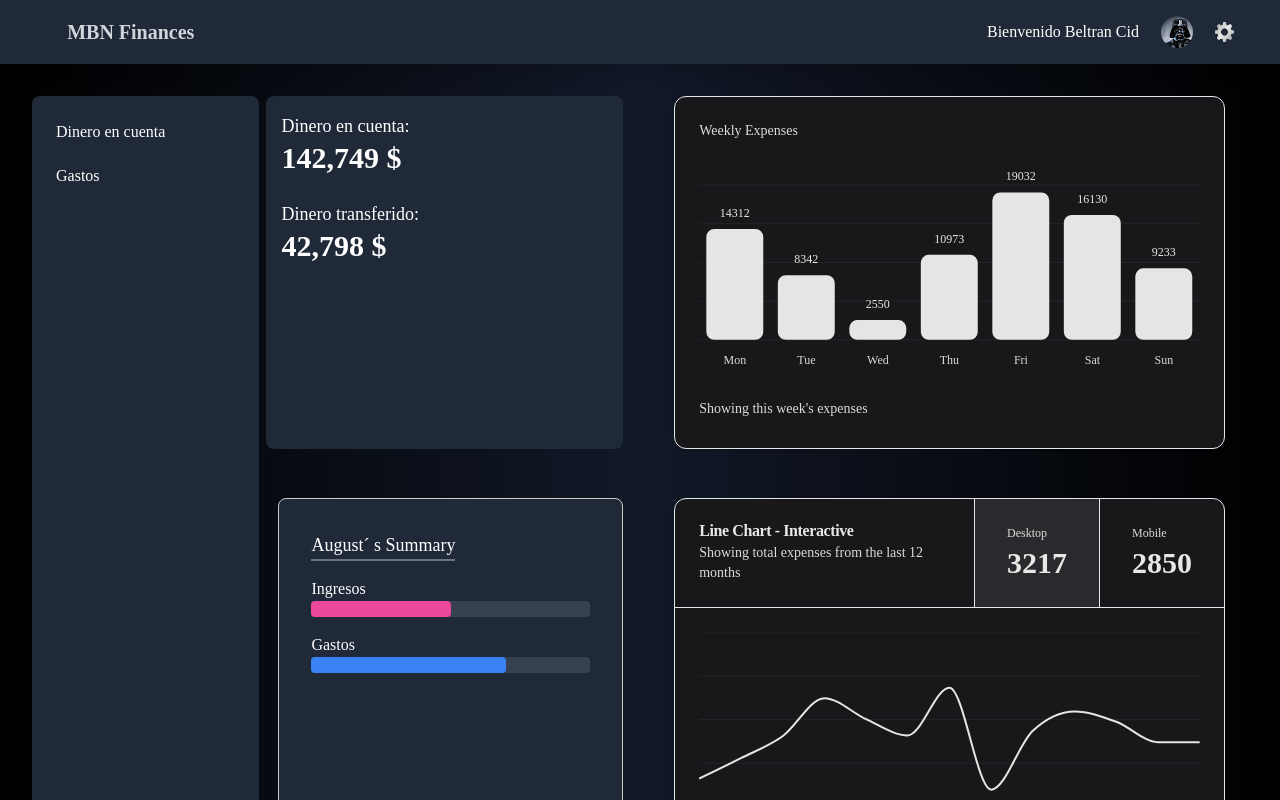
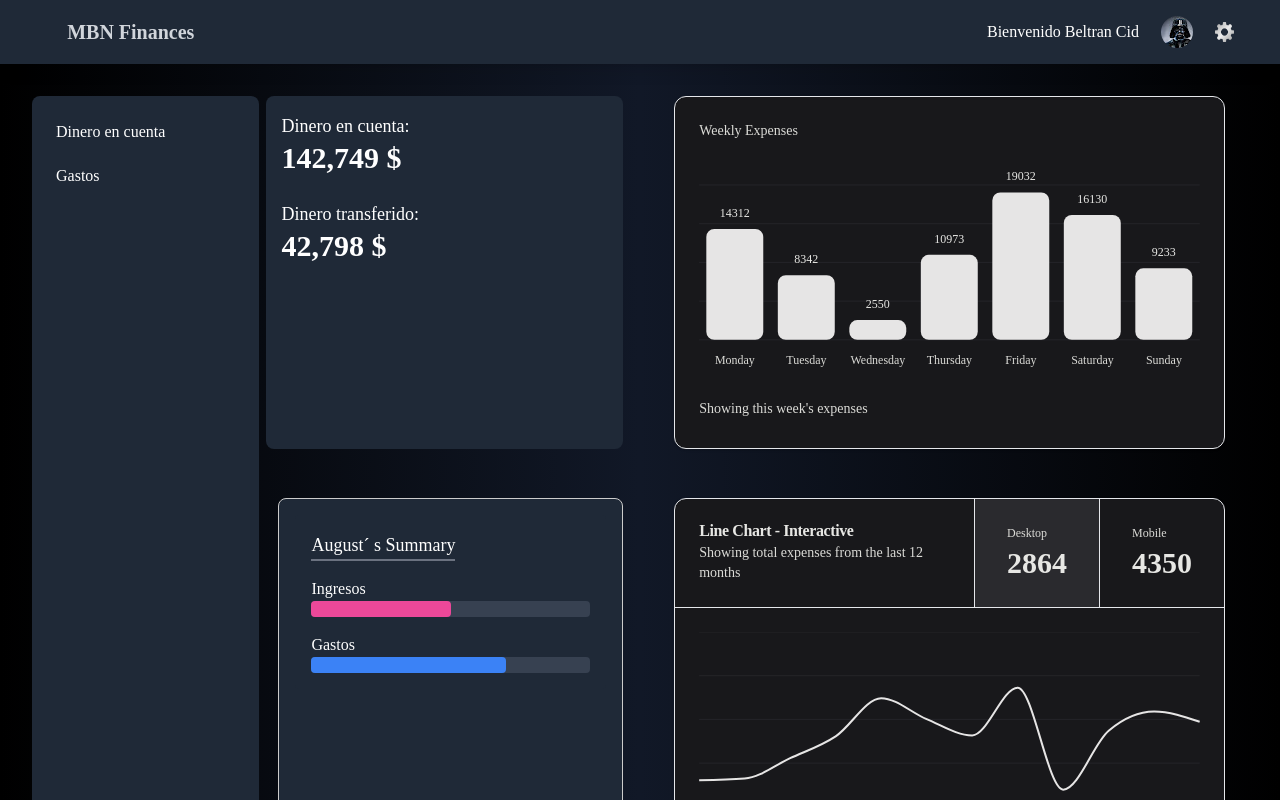
Before and after one commit to Beltru/MBN-Finances-Front-End, a Next.js app in the folder mbn/: page /home in a window 1280 px wide. Built offline with nearby package versions, Linux system fonts and the light colour scheme; a web font is replaced by a local one.

Commit message:
agregando fechas en graficos

```diff
--- a/mbn/app/home/page.jsx
+++ b/mbn/app/home/page.jsx
@@ -2,7 +2,7 @@
 import { useState } from 'react';
 
 import Resumen from "../../components/Resumen"
-import Gastos from "../../components/Gastos"
+import Gastos from "../../components/Gastos-semanales"
 import Navbar from "../../components/Navbar";
 import Chart from "../../components/Chart";
 
--- a/mbn/components/Chart.tsx
+++ b/mbn/components/Chart.tsx
@@ -21,6 +21,8 @@ import {
 export const description = "An interactive line chart"
 
 const chartData = [
+  // Datos de tráfico mensual para 2024, corregidos
+  { date: "2024-01-01", desktop: 91, mobile: 1800 },
   { date: "2024-02-01", desktop: 97, mobile: 180 },
   { date: "2024-03-01", desktop: 167, mobile: 120 },
   { date: "2024-04-01", desktop: 242, mobile: 260 },
@@ -31,10 +33,11 @@ const chartData = [
   { date: "2024-09-01", desktop: 59, mobile: 110 },
   { date: "2024-10-01", desktop: 261, mobile: 190 },
   { date: "2024-11-01", desktop: 327, mobile: 350 },
-  { date: "2024-12-01", desktop: 292, mobile: 210 },
-  { date: "2024", desktop: 222, mobile: 150 },
-  { date: "2024", desktop: 222, mobile: 150 },
-]
+  { date: "2024-12-01", desktop: 292, mobile: 210 }, // Diciembre corregido
+];
+
+// Exportar los datos si se va a usar en otro módulo
+
 
 const chartConfig = {
   views: {
@@ -112,9 +115,7 @@ const Chart = () => {
               minTickGap={12}
               tickFormatter={(value) => {
                 const date = new Date(value)
-                return date.toLocaleDateString("en-US", {
-                  month: "short",
-                })
+                return date.toLocaleDateString("en-US", {month: "short",})
               }}
             />
             <ChartTooltip
@@ -123,9 +124,7 @@ const Chart = () => {
                   className="w-[150px]"
                   nameKey="views"
                   labelFormatter={(value) => {
-                    return new Date(value).toLocaleDateString("en-US", {
-                      month: "short"
-                    })
+                    return new Date(value).toLocaleDateString("en-US", { month: "short"})
                   }}
                 />
               }
--- a/mbn/components/Gastos.tsx
+++ b/mbn/components/Gastos-semanales.tsx
@@ -23,13 +23,13 @@ import {
 export const description = "A bar chart with a label"
 
 const chartData = [
-  { month: "Monday", desktop: 14312 },
-  { month: "Tuesday", desktop: 8342 },
-  { month: "Wednesday", desktop: 2550 },
-  { month: "Thursday", desktop: 10973 },
-  { month: "Friday", desktop: 19032 },
-  { month: "Saturday", desktop: 16130 },
-  { month: "Sunday", desktop: 9233 }
+  { date: "Monday", desktop: 14312 },
+  { date: "Tuesday", desktop: 8342 },
+  { date: "Wednesday", desktop: 2550 },
+  { date: "Thursday", desktop: 10973 },
+  { date: "Friday", desktop: 19032 },
+  { date: "Saturday", desktop: 16130 },
+  { date: "Sunday", desktop: 9233 }
 ]
 
 const chartConfig = {
@@ -57,12 +57,11 @@ const Gastos = () => {
           >
             <CartesianGrid vertical={false} />
             <XAxis
-              dataKey="month"
+              dataKey="date"
               tickLine={false}
               tickMargin={10}
               axisLine={false}
-              tickFormatter={(value) => value.slice(0, 3)}
-            />
+              />
             <ChartTooltip
               cursor={false}
               content={<ChartTooltipContent hideLabel />}
--- a/mbn/components/Gastos_semanales.jsx
+++ /dev/null
@@ -1,31 +0,0 @@
-"use client"
-
-import { useEffect, useRef, useState } from 'react';
-
-const Gastos_Dia = ({ dia, gastos }) => {
-    const barRef = useRef(null);
-
-    useEffect(() => {
-      if (barRef.current) {
-        barRef.current.style.height = '0px';
-        setTimeout(() => {
-          barRef.current.style.height = `${gastos * 5}px`;
-        }, 300);
-      }
-    }, [gastos]);
-
-    return (
-      <div className="space-y-1">
-        <p>{dia}</p>
-        <div className="flex flex-col-reverse items-center">
-          <div
-            ref={barRef}
-            className="bg-blue-600 rounded-lg transition-height duration-500 ease-in-out"
-            style={{ width: '22px' }}
-          ></div>
-        </div>
-      </div>
-    );
-  };
-
-  export default Gastos_Dia
--- a/mbn/components/modals/Modal-Chart.jsx
+++ /dev/null
@@ -1,2 +0,0 @@
-"use Client"
-import { useState } from 'react';
```
